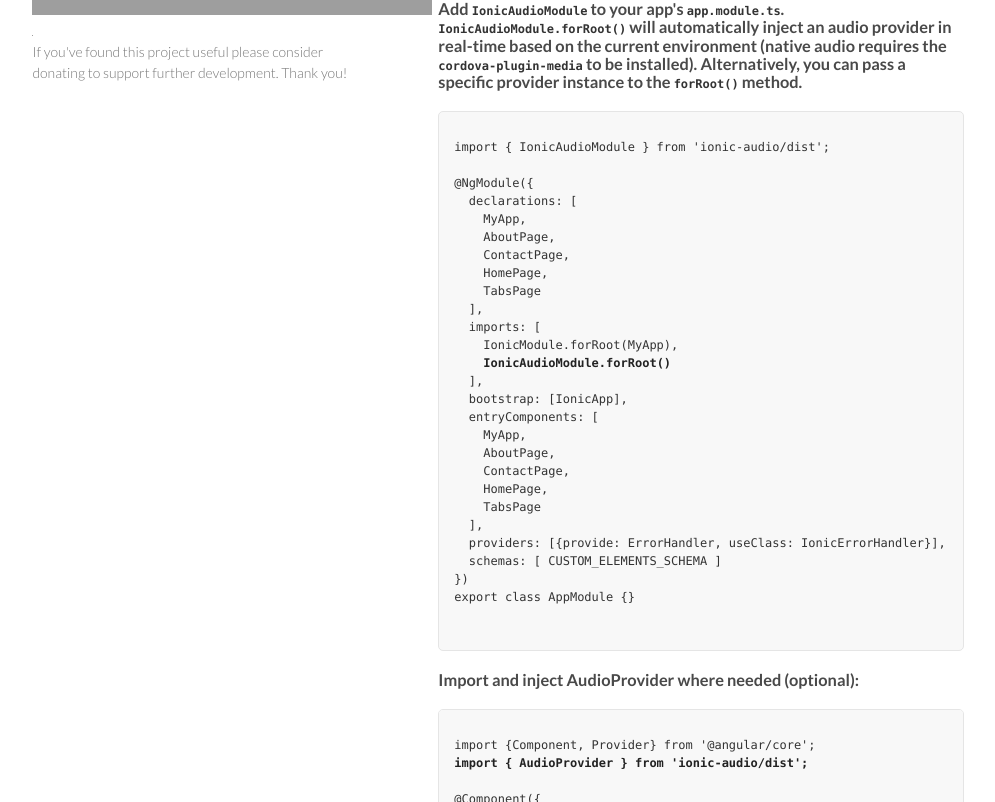
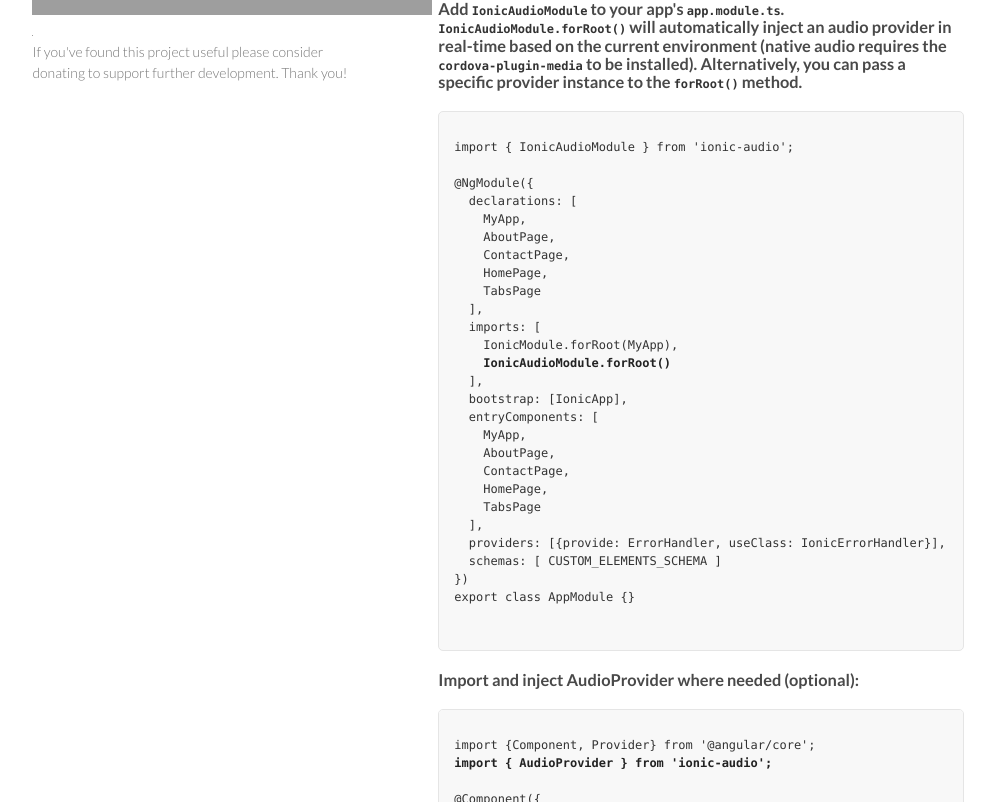
Before and after one commit to arielfaur/ionic-audio, a plain HTML site: page 2.0/index.html in a window 1280 px wide. Shown: the part 738-1540 px from the top of the page, without its empty margins (142-1137 px from the left). Drawn offline with Linux system fonts and the light colour scheme; grey boxes are pictures that could not be loaded.

Commit message:
Fixed imports in documentation

```diff
--- a/2.0/index.html
+++ b/2.0/index.html
@@ -85,7 +85,7 @@
 
               <p>
   <pre><code>
-import { IonicAudioModule } from 'ionic-audio/dist';
+import { IonicAudioModule } from 'ionic-audio';
 
 @NgModule({
   declarations: [
@@ -119,7 +119,7 @@
               <p>
   <pre><code>
 import {Component, Provider} from '@angular/core';
-<strong>import { AudioProvider } from 'ionic-audio/dist';</strong>
+<strong>import { AudioProvider } from 'ionic-audio';</strong>
 
 @Component({
   templateUrl: 'build/pages/page1/page1.html'
```
